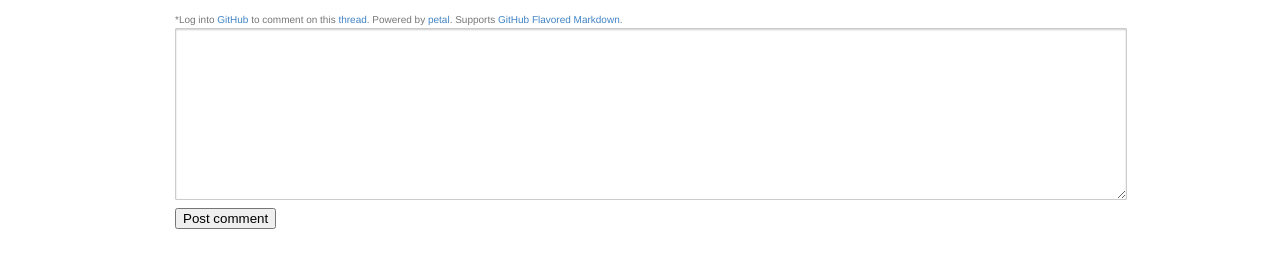
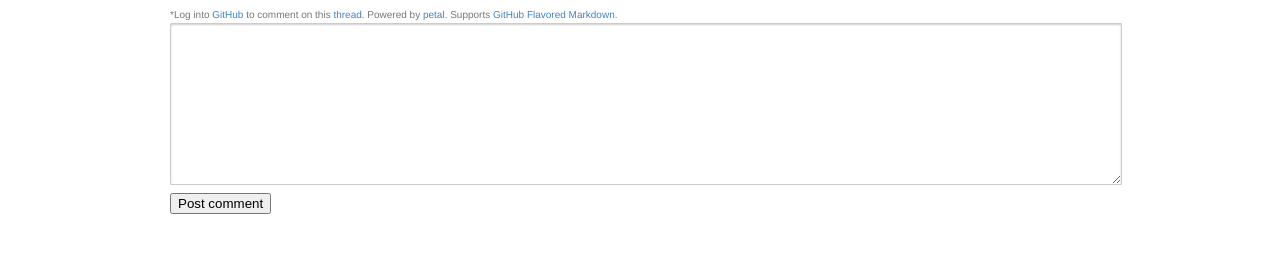
Before and after one commit to nealrs/petal, a plain HTML site: page index.html in a window 1280 px wide. Shown: the part 380-648 px from the top of the page. Drawn offline with nearby package versions, Linux system fonts and the light colour scheme.

Commit message:
reduce textarea padding

```diff
--- a/sass/petal.sass
+++ b/sass/petal.sass
@@ -41,7 +41,7 @@ $gray: #777
 
   // the reply div
   .reply
-    padding: 15px
+    padding: 10px
     // the error div
     p.err
       display: none
@@ -60,7 +60,7 @@ $gray: #777
         float: right
 
     textarea
-      padding: 10px
+      padding: 5px
       width: 100%
       min-height: 150px
       overflow: auto
```
Also changed, not shown: css/petal.min.css.
